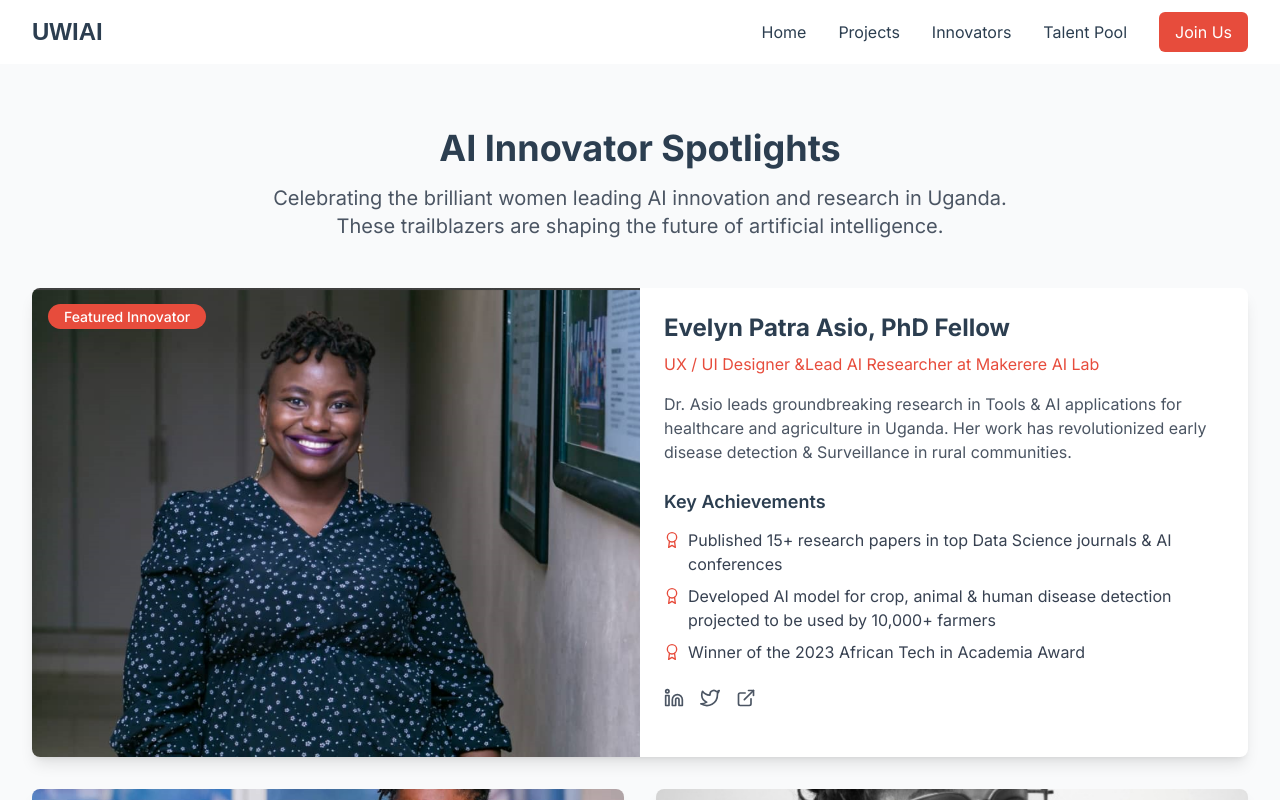
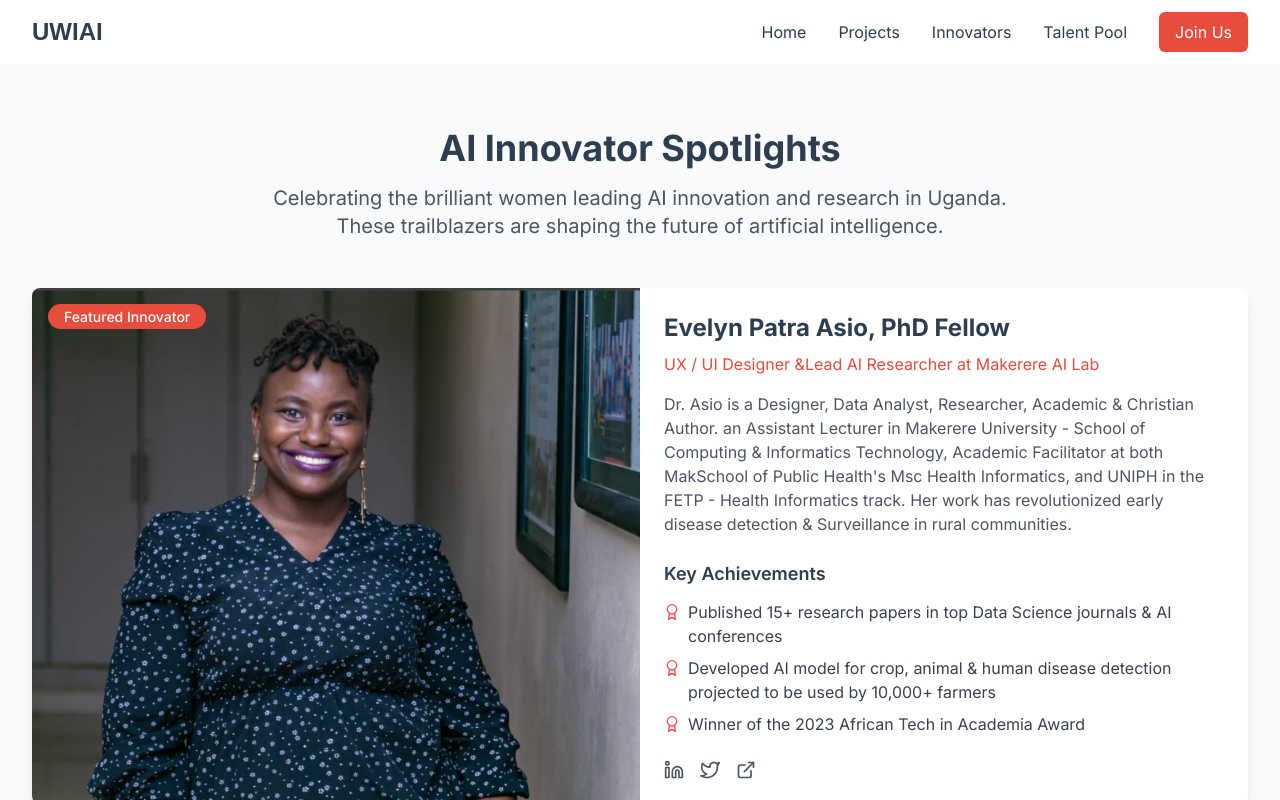
Before and after one commit to marksemakula/UgandAI-Women-s-Network-335, a React (Vite) app: page /#/innovators in a window 1280 px wide. Shown: the top 800 px of the page. Built offline with nearby package versions, Linux system fonts and the light colour scheme; a web font is replaced by a local one.

Commit message:
Update Innovators.jsx

```diff
--- a/src/pages/Innovators.jsx
+++ b/src/pages/Innovators.jsx
@@ -7,7 +7,7 @@ const innovators = [
     name: "Evelyn Patra Asio, PhD Fellow",
     title: "UX / UI Designer &Lead AI Researcher at Makerere AI Lab",
     image: "/images/Dr.Asio_Evelyn_Patra.png",
-    bio: "Dr. Asio leads groundbreaking research in Tools & AI applications for healthcare and agriculture in Uganda. Her work has revolutionized early disease detection & Surveillance in rural communities.",
+    bio: "Dr. Asio is a Designer, Data Analyst, Researcher, Academic & Christian Author. an Assistant Lecturer in Makerere University - School of Computing & Informatics Technology, Academic Facilitator at both MakSchool of Public Health's Msc Health Informatics, and UNIPH in the FETP - Health Informatics track. Her work has revolutionized early disease detection & Surveillance in rural communities.",
     achievements: [
       "Published 15+ research papers in top Data Science journals & AI conferences",
       "Developed AI model for crop, animal & human disease detection projected to be used by 10,000+ farmers",
```
